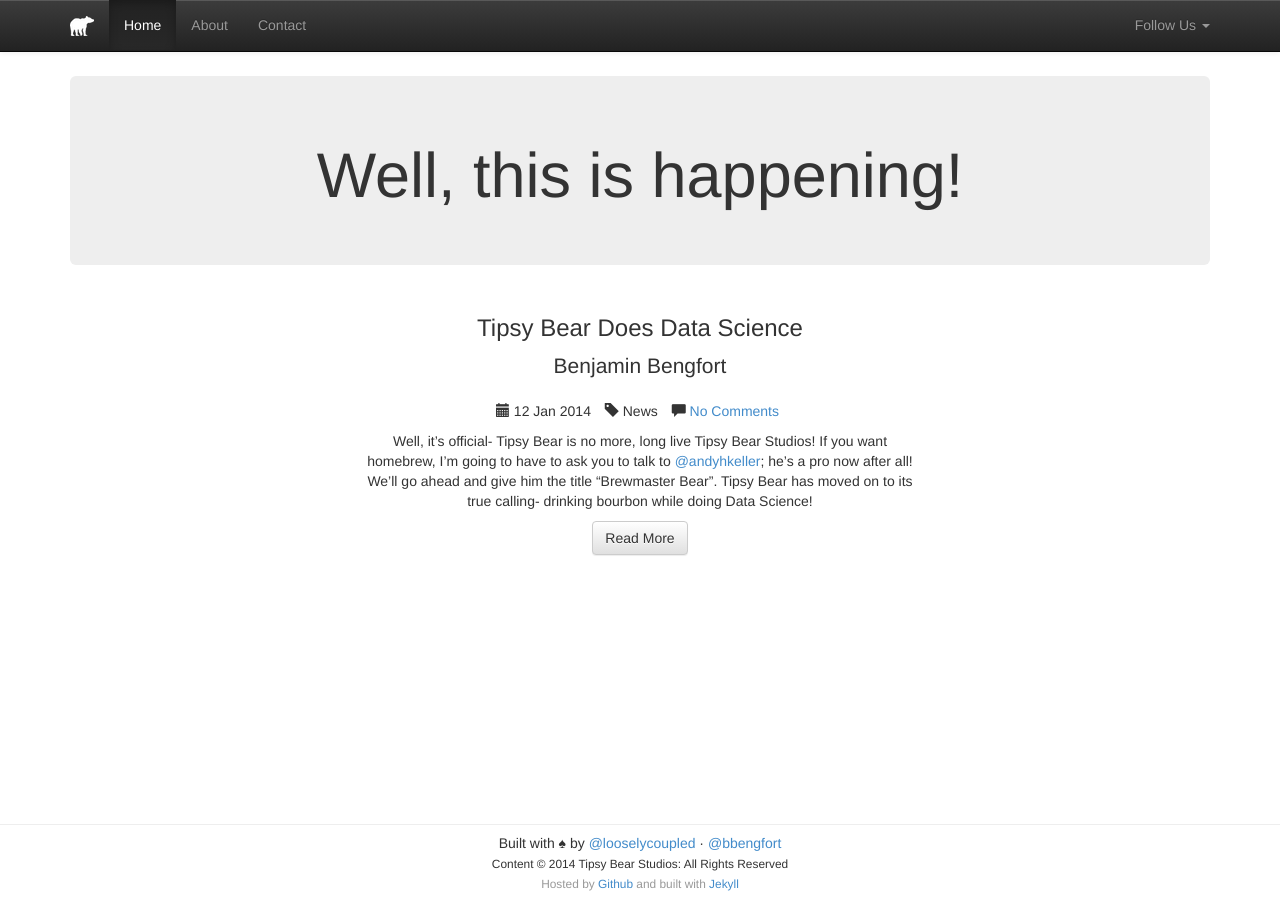
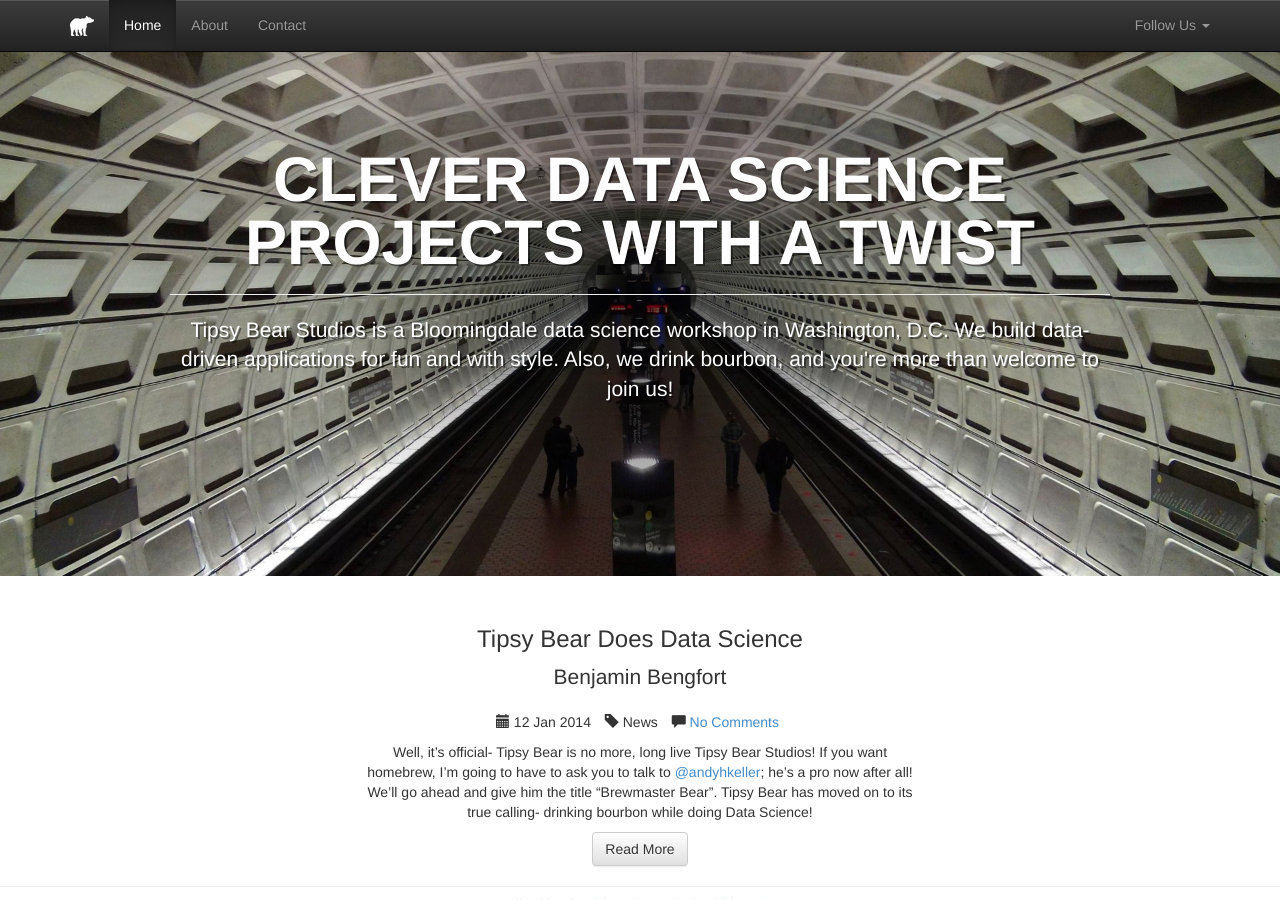
Before and after one commit to tipsybear/tipsybear.github.io, a Jekyll site: the page built from index.html, in a window 1280 px wide and 900 px high. Built offline with Jekyll 4.4.1, drawn with Linux system fonts in a browser that asks for light colours; comment, search, counter and statistics services are not loaded.

Commit message:
jumbotron

```diff
--- a/_layouts/default.html
+++ b/_layouts/default.html
@@ -32,10 +32,7 @@
       {% include navbar.html %}
     {% endunless %}
 
-    <!-- Content Starts -->
-    <div id="content" class="container">
-      {{ content }}
-    </div><!-- end content -->
+    {{ content }}
 
   </div><!-- wrapper ends -->
 
--- a/_layouts/post.html
+++ b/_layouts/post.html
@@ -1,5 +1,5 @@
 ---
-layout: default
+layout: page
 ---
 
 <div class="post">
--- a/about/index.html
+++ b/about/index.html
@@ -1,5 +1,5 @@
 ---
-layout: default
+layout: page
 title: About Tipsy Bear Studios
 author: Benjamin Bengfort
 tags: Tipsy Bear Studios, Allen Leis, Benjamin Bengfort, Data Science, Washington D.C., Bloomingdale, Software
--- a/contact/index.html
+++ b/contact/index.html
@@ -1,5 +1,5 @@
 ---
-layout: default
+layout: page
 title: Contact
 author: Benjamin Bengfort
 tags: Tipsy Bear Studios, Allen Leis, Benjamin Bengfort, Data Science, Washington D.C., Bloomingdale, Software
--- a/css/tipsybear.css
+++ b/css/tipsybear.css
@@ -10,7 +10,7 @@ body {
 #wrapper {
     min-height: 100%;
     height: auto;
-    margin: 0 auto -76px;
+    margin: 0 auto -56px;
     padding: 0 0 76px;
 }
 
@@ -18,7 +18,35 @@ body {
     padding: 76px 15px 0;
 }
 
+.jumbotron {
+    background: url('/images/metro_background.jpg') no-repeat center center fixed;
+    -webkit-background-size: cover;
+    -moz-background-size: cover;
+    -o-background-size: cover;
+    background-size: cover;
+    min-height: 576px;
+    color: #FEFEFE;
+    text-shadow: 2px 2px rgba(0,0,0,.45);
+    text-align: center;
+}
+
+.banner-text {
+    margin: 100px;
+}
+
+.jumbotron h1 {
+    font-weight: bold;
+    text-transform: uppercase;
+}
+
+#content {
+    background: #fff;
+}
+
 footer {
+    background-color: #fff;
+    opacity: 0.95;
+    filter: alpha(opacity=95);
     border-top: 1px solid #eee;
     height: 76px;
     padding: 8px 15px;
--- a/index.html
+++ b/index.html
@@ -8,8 +8,18 @@ label: home
 ---
 
   <div class="jumbotron">
-    <h1 class="text-center">Well, this is happening!</h1>
+    <div class="container">
+      <div class="banner-text">
+        <h1>Clever Data Science Projects with a Twist</h1>
+        <hr />
+        <p>Tipsy Bear Studios is a Bloomingdale data science workshop in Washington, D.C.
+        We build data-driven applications for fun and with style. Also, we drink bourbon,
+        and you're more than welcome to join us!</p>
       </div>
+    </div>
+  </div>
+
+  <div class="container">
     <div class="row">
       <div class="col-md-6 col-md-offset-3 text-center">
         {% for post in site.posts %}
@@ -26,3 +36,4 @@ label: home
         {% endfor %}
       </div>
     </div>
+  </div>
```
Also changed, not shown: _layouts/page.html (added, +8 -0 lines), images/metro_background.jpg (added), 1 other file. Lines whose indentation alone changed are shown as unchanged.
